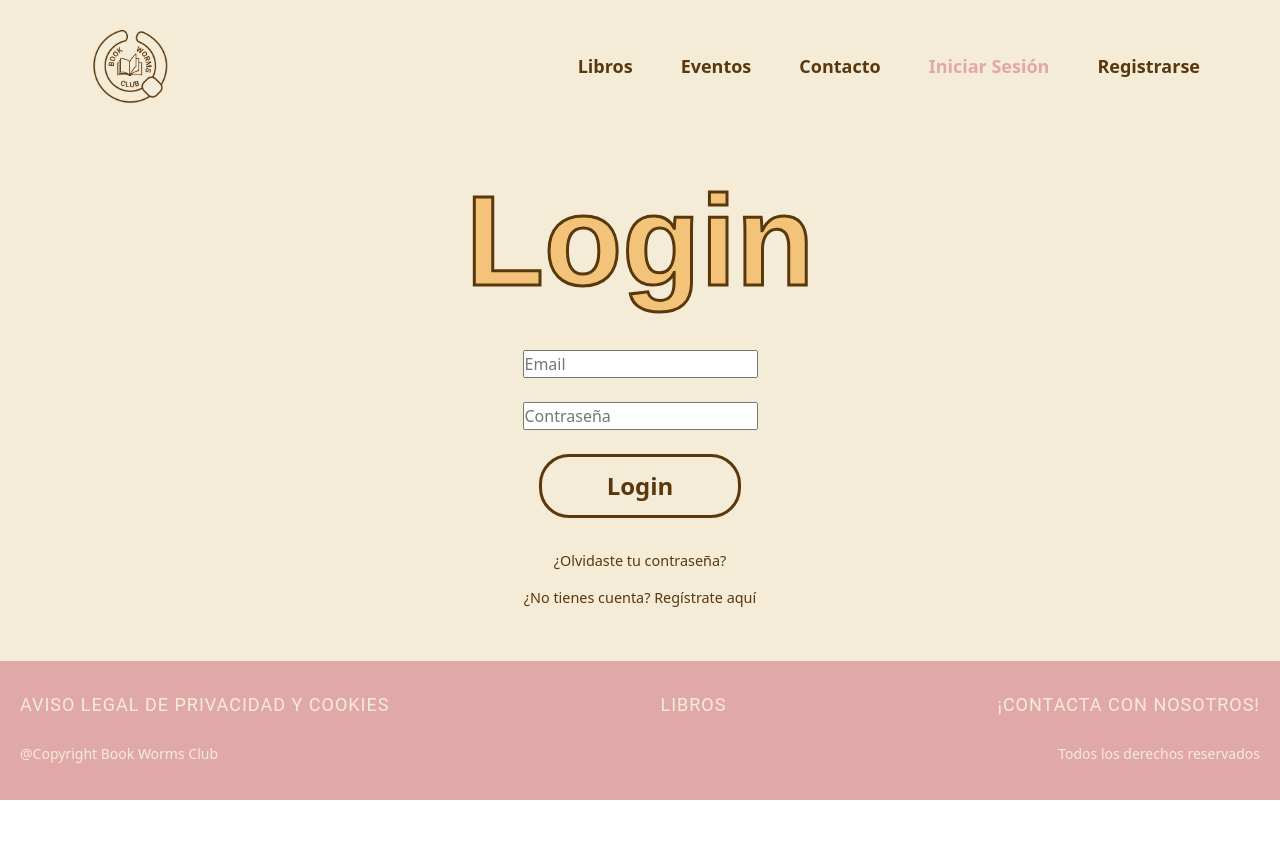
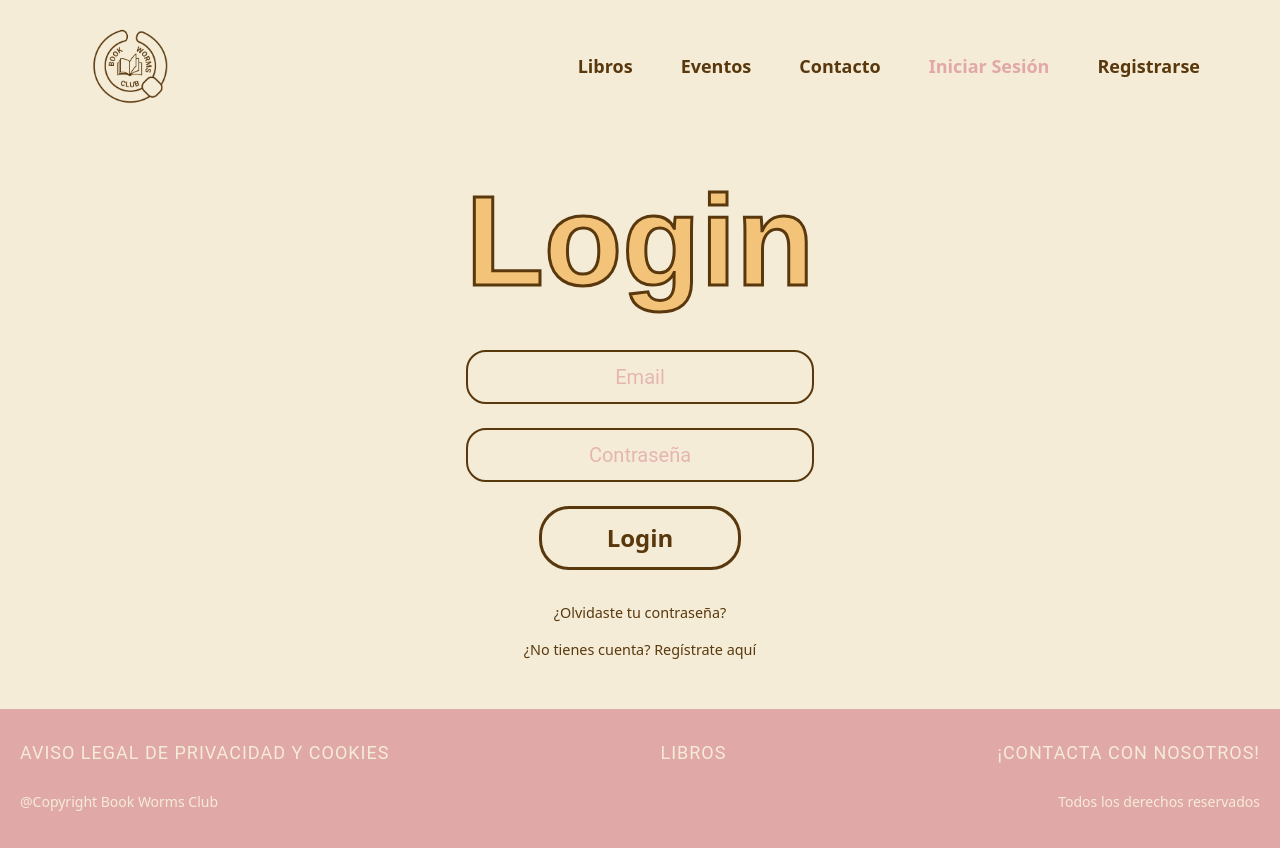
Before and after one commit to AtheneaReche/TFM-Full_Stack, a React (Vite) app in the folder Frontend/app/: page /login in a window 1280 px wide. Before the commit the page ends 800 px from the top, so only its background shows below. Built offline with nearby package versions, Linux system fonts and the light colour scheme.

Commit message:
Styling form in Sign Up and Login pages.

```diff
--- a/Frontend/app/src/pages/EventsPage/EventsPage.tsx
+++ b/Frontend/app/src/pages/EventsPage/EventsPage.tsx
@@ -6,7 +6,7 @@ import heroImage from '../../assets/images/hero_event_image.png';
 // Content
 const heroData = {
     name: "Evento de lectura",
-    date: "21 de Enero ~ 21 de Febrero",
+    date: "11 de Agosto ~ 15 de Septiembre",
     buttonText: "¡Apúntate!",
 };
 
--- a/Frontend/app/src/pages/HomePage/HomePage.tsx
+++ b/Frontend/app/src/pages/HomePage/HomePage.tsx
@@ -11,7 +11,7 @@ import newsImage2 from '../../assets/images/confirmados.jpg';
 
 const heroData = {
     name: "Evento de lectura",
-    date: "21 de Enero ~ 21 de Febrero",
+    date: "11 de Agosto ~ 15 de Septiembre",
     buttonAttentionCall: "¡Apúntate!",
     url: "/events",
 };
@@ -23,8 +23,8 @@ const recommendedsData = [
 ];
 
 const newsData = [
-    { title: "Nuevos títulos que están arrasando este Febrero 2025", img: newsImage1, to: "/news" },
-    { title: "Títulos confirmados para Marzo 2025", img: newsImage2, to: "/news" },
+    { title: "Nuevos títulos que están arrasando este Julio 2025", img: newsImage1, to: "/news" },
+    { title: "Títulos confirmados para Agosto 2025", img: newsImage2, to: "/news" },
 ];
 
 
--- a/Frontend/app/src/pages/SignUpPage/SignUpPage.module.css
+++ b/Frontend/app/src/pages/SignUpPage/SignUpPage.module.css
@@ -7,6 +7,7 @@
 
 .pageTitle {
     margin-bottom: 2rem;
+    text-align: center;
 }
 
 .form {
--- a/Frontend/app/src/styles/global.css
+++ b/Frontend/app/src/styles/global.css
@@ -133,7 +133,25 @@
     color: var(--c-Pink);
     cursor: pointer;
 }
+/* FORMS */
+.form_input {
+    border: 2px solid var(--c-Brown);
+    border-radius: 1.25rem;
+    padding: 0.625rem 1.25rem;
+    font-size: 1.25rem;
+    text-align: center;
+    background-color: transparent;
+    color: var(--c-Orange);
+    width: 100%;
+    max-width: 25rem;
+    outline: none;
+    font-family: 'Roboto', sans-serif;
+}
 
+.form_input::placeholder {
+    color: var(--c-Pink);
+    opacity: 0.8;
+}
 /* MAX-WIDTH */
 .max-width {
     max-width: 81.25rem;
```
